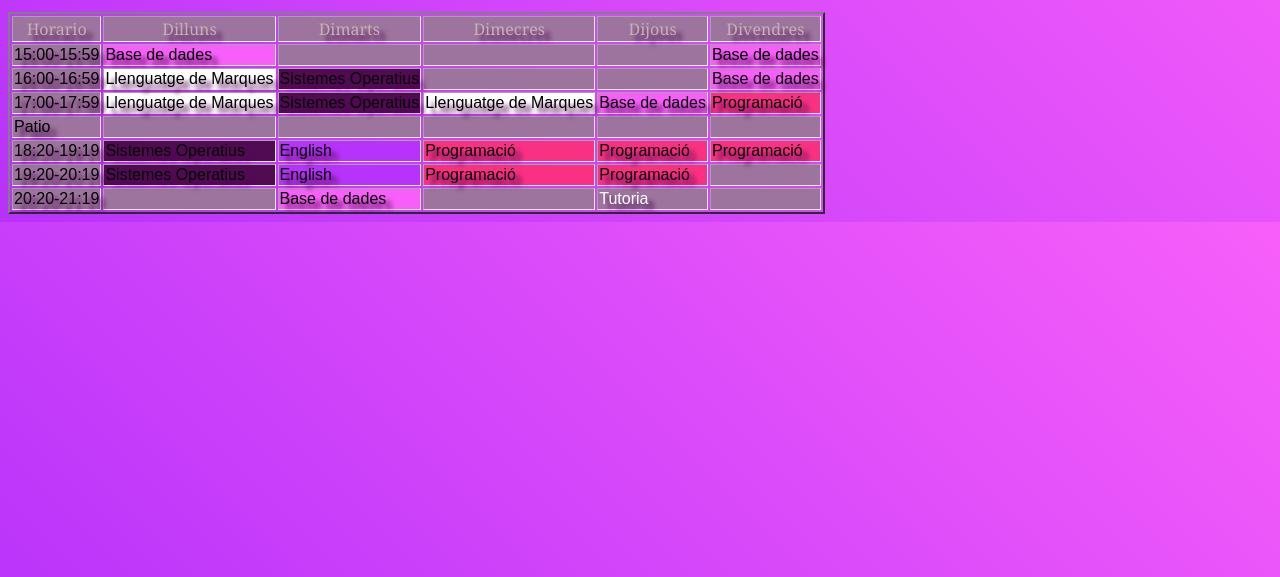
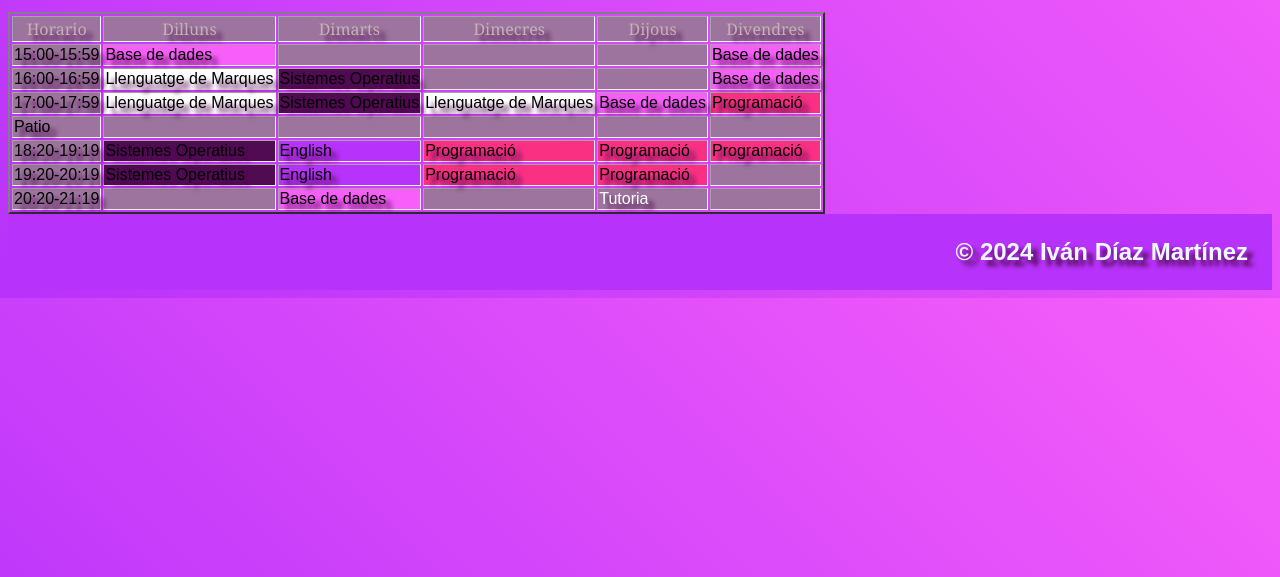
Before and after one commit to IvanDiazMartinez/ivandiaz, a plain HTML site: page pagina web/horario.html in a window 1280 px wide. Shown: the part 223-800 px from the top of the page. Drawn offline with Linux system fonts and the light colour scheme.

Commit message:
Add files via upload

```diff
--- a/pagina web/horario.html
+++ b/pagina web/horario.html
@@ -92,3 +92,8 @@
                         <td></td>
                     </tr>
                 </table>
+                <footer> &copy; 2024 Iván Díaz Martínez </footer>
+            </main>
+        </body>
+    </article>
+    </html>
```
Also changed, not shown: pagina web/formulario.html (+1 -0 lines), pagina web/fotos.html (+1 -0 lines), pagina web/modulos.html (+1 -0 lines).
